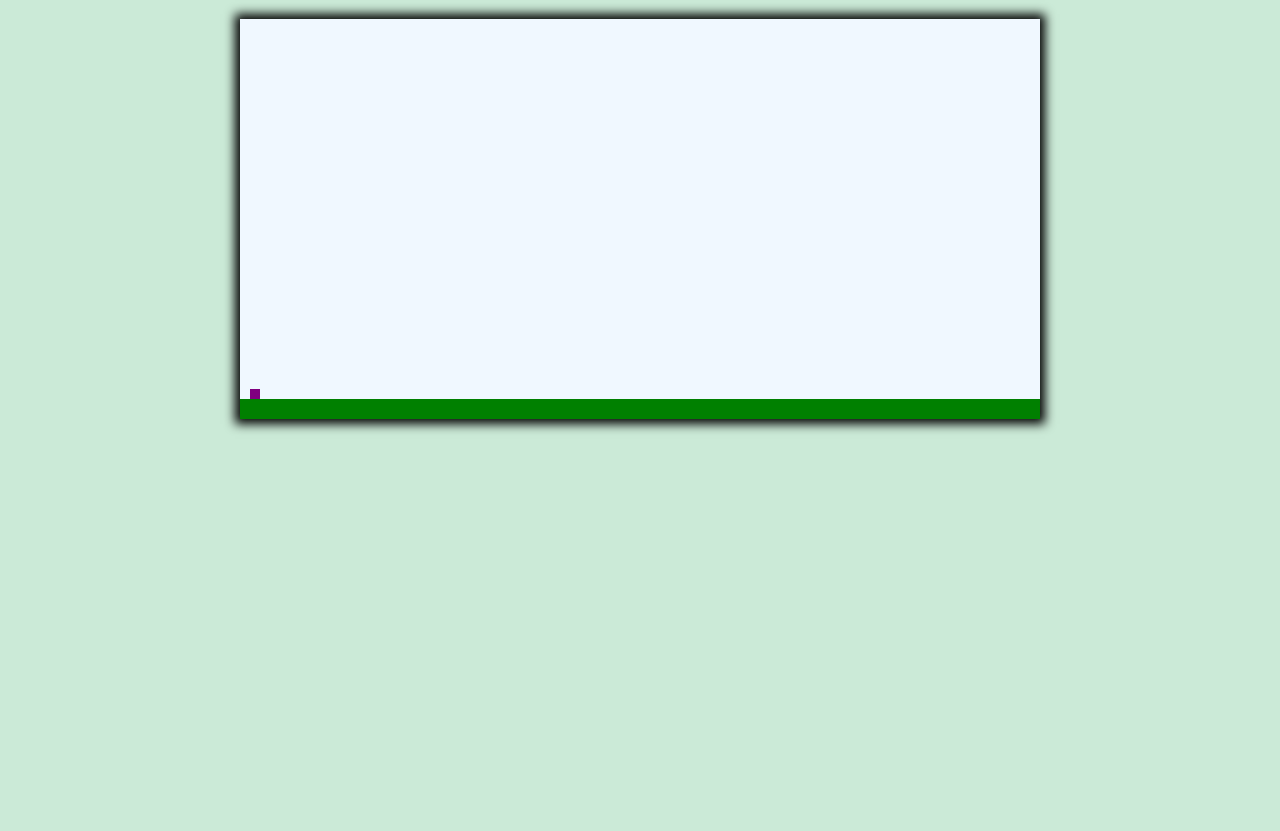
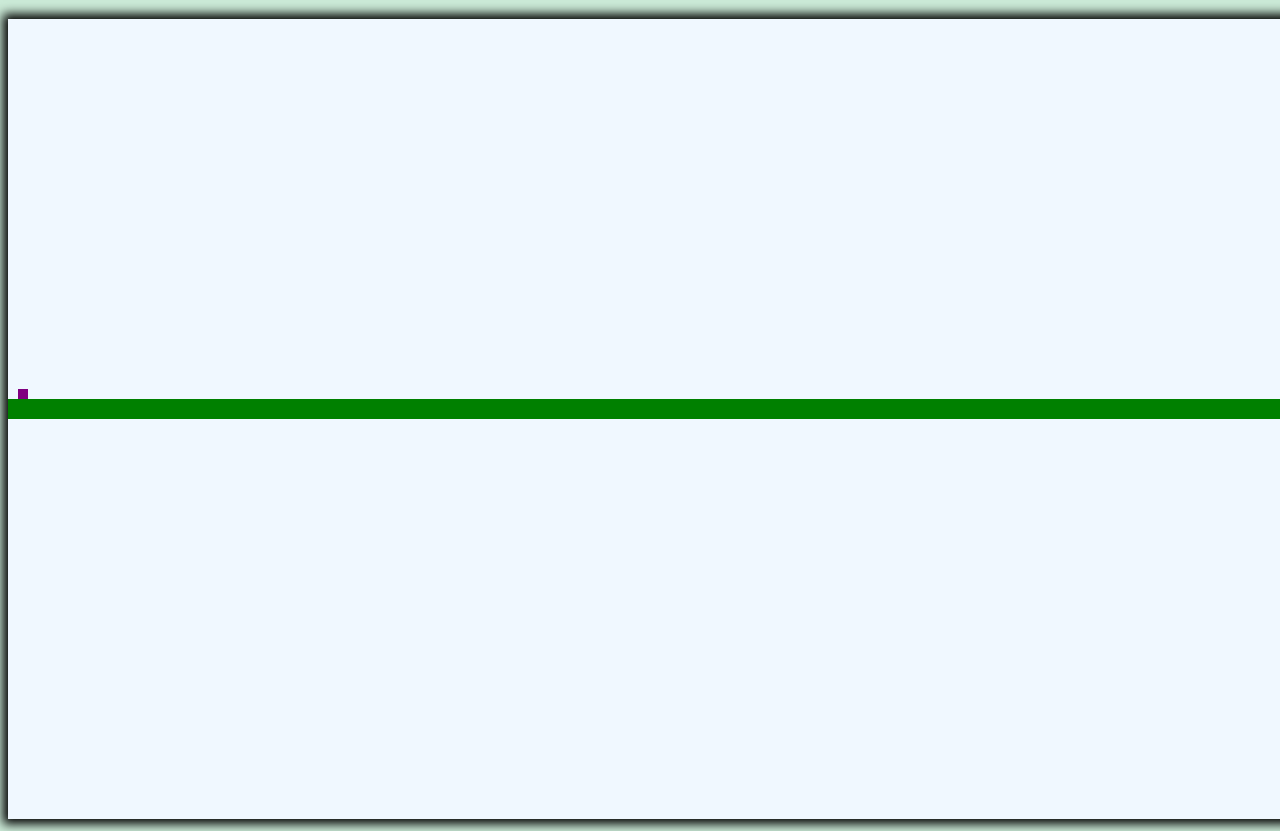
Before and after one commit to Kr33L/mini-platformer, a plain HTML site: page index.html in a window 1280 px wide. Shown: the part 69-900 px from the top of the page. Before the commit the page ends 800 px from the top, so only its background shows below. Drawn offline with Linux system fonts and the light colour scheme.

Commit message:
initial remake commit

```diff
--- a/index.html
+++ b/index.html
@@ -4,9 +4,7 @@
     <title>Platformer</title>
     <meta name="viewport" content="width=device-width, initial-scale=1.0" />
     <link rel="stylesheet" href="body.css" />
-    <script src="scripts/engine.js"></script>
-    <script src="scripts/object.js"></script>
-    <script src="scripts/player.js"></script>
+    <script type="module" src="scripts/engine.js" async></script>
     <meta charset="UTF-8" />
   </head>
 
--- a/scripts/engine.js
+++ b/scripts/engine.js
@@ -1,32 +1,34 @@
-//screen drawing variables
-var canvas;
-var context;
+import { Wall } from "./object.js";
+import { Player, playerInput } from "./player.js";
+
+export const canvas = document.getElementById("canvas");
+export const context = canvas.getContext("2d");
+export const width = (canvas.width = window.innerWidth);
+export const height = (canvas.height = window.innerHeight);
 
 //game variables
-var frames;
-var player;
-var walls = [];
-
-window.onload = function () {
-  canvas = document.getElementById("canvas");
-  context = canvas.getContext("2d");
-  player = new Player(10, 10);
-  walls.push(new Wall(0, 380, 800, 20, 1));
-  frames = setInterval(step, 1000 / 120);
-  playerInput();
-}
+let frames;
+let player;
+let walls = [];
 
 function step() {
   player.step();
   drawEngine();
 }
 
-function drawEngine() { //clear canvas(no ghosting)
+function drawEngine() {
   context.fillStyle = "aliceblue";
-  context.fillRect(0, 0, 800, 400);
+  context.fillRect(0, 0, width, height);
   player.draw();
 
   for (let i = 0; i < walls.length; i++) {
     walls[i].draw();
   }
 }
+
+window.addEventListener("load", () => {
+  player = new Player(10, 10);
+  walls.push(new Wall(0, 380, width, 20, 1));
+  frames = setInterval(step, 1000 / 120);
+  playerInput();
+});
--- a/scripts/object.js
+++ b/scripts/object.js
@@ -1,6 +1,8 @@
-function Wall(xPos, yPos, width, height, type) {
-  this.xPos = xPos;
-  this.yPos = yPos;
+import { context } from "./engine.js";
+
+export function Wall(xPosition, yPosition, width, height, type) {
+  this.xPosition = xPosition;
+  this.yPosition = yPosition;
   this.width = width;
   this.height = height;
   this.type = type;
@@ -10,6 +12,6 @@ function Wall(xPos, yPos, width, height, type) {
     if (this.type === 2) context.fillStyle = "red";
     if (this.type === 3) context.fillStyle = "blue";
 
-    context.fillRect(this.xPos, this.yPos, this.width, this.height);
+    context.fillRect(this.xPosition, this.yPosition, this.width, this.height);
   };
 }
--- a/scripts/player.js
+++ b/scripts/player.js
@@ -1,10 +1,11 @@
-//input variables
-var upKey;
-var rightKey;
-var downKey;
-var leftKey;
+import { context } from "./engine.js";
 
-function Player(xPos, yPos) {
+let leftKey;
+let rightKey;
+let upKey;
+let downKey;
+
+export function Player(xPos, yPos) {
   this.xPos = xPos;
   this.yPos = yPos;
   this.width = 10;
@@ -12,7 +13,6 @@ function Player(xPos, yPos) {
   this.speedX = 0;
   this.speedY = 0;
   this.maxSpeedX = 1;
-  this.maxSpeedY = 2.5; //unused
   this.friction = 0.25;
   this.gravity = 0.1;
   this.active = true;
@@ -23,15 +23,12 @@ function Player(xPos, yPos) {
       this.yPos += this.speedY;
       this.speedY += this.gravity;
 
-      if (upKey) {
-        this.speedY--;
-      }
-      if ((!leftKey && !rightKey) || (leftKey && rightKey)) { //always active friction
-      this.speedX *= this.friction;
-      } else if (rightKey) {
-        this.speedX++;
-      } else if (leftKey) {
-        this.speedX--;
+      if (upKey) this.speedY--;
+      if (rightKey) this.speedX++;
+      if (leftKey) this.speedX--;
+
+      if ((!leftKey && !rightKey) || (leftKey && rightKey)) {
+        this.speedX *= this.friction;
       }
 
       if (this.xPos < 0) {
@@ -50,25 +47,26 @@ function Player(xPos, yPos) {
         this.speedY = 0;
       }
     }
-  }
+  };
 
   this.draw = function () {
     context.fillStyle = "purple";
     context.fillRect(this.xPos, this.yPos, this.width, this.height);
-  }
+  };
 }
 
-function playerInput() {
+export function playerInput() {
   document.addEventListener("keydown", function (event) {
-    if (event.key === "w" || event.key === "ArrowUp" || event.key === "space") {upKey = true;}
-    if (event.key === "a" || event.key === "ArrowLeft")                        {leftKey = true;}
-    if (event.key === "s" || event.key === "ArrowDown")                        {downKey = true;}
-    if (event.key === "d" || event.key === "ArrowRight")                       {rightKey = true;}
+    if (event.key === "w" || event.key === "ArrowUp") upKey = true;
+    if (event.key === "a" || event.key === "ArrowLeft") leftKey = true;
+    if (event.key === "s" || event.key === "ArrowDown") downKey = true;
+    if (event.key === "d" || event.key === "ArrowRight") rightKey = true;
   });
+
   document.addEventListener("keyup", function (event) {
-    if (event.key === "w" || event.key === "ArrowUp" || event.key === "space") {upKey = false;}
-    if (event.key === "a" || event.key === "ArrowLeft")                        {leftKey = false;}
-    if (event.key === "s" || event.key === "ArrowDown")                        {downKey = false;}
-    if (event.key === "d" || event.key === "ArrowRight")                       {rightKey = false;}
+    if (event.key === "w" || event.key === "ArrowUp") upKey = false;
+    if (event.key === "a" || event.key === "ArrowLeft") leftKey = false;
+    if (event.key === "s" || event.key === "ArrowDown") downKey = false;
+    if (event.key === "d" || event.key === "ArrowRight") rightKey = false;
   });
 }
```
Also changed, not shown: .eslintrc.js (added).
